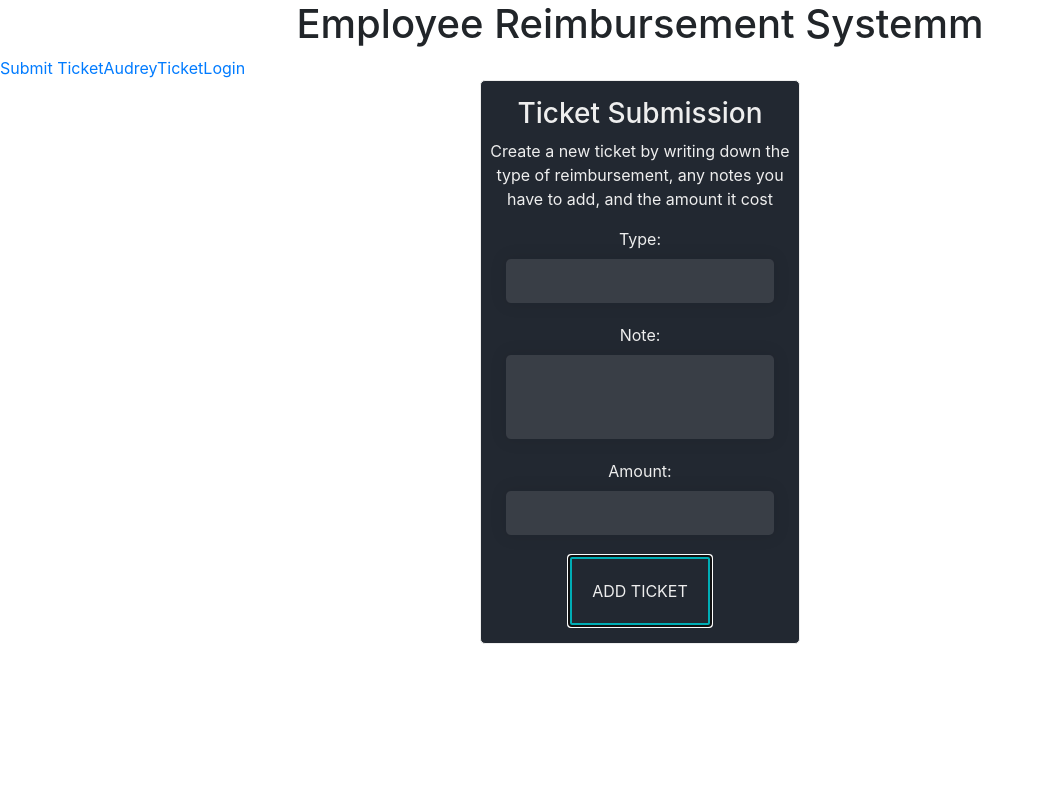
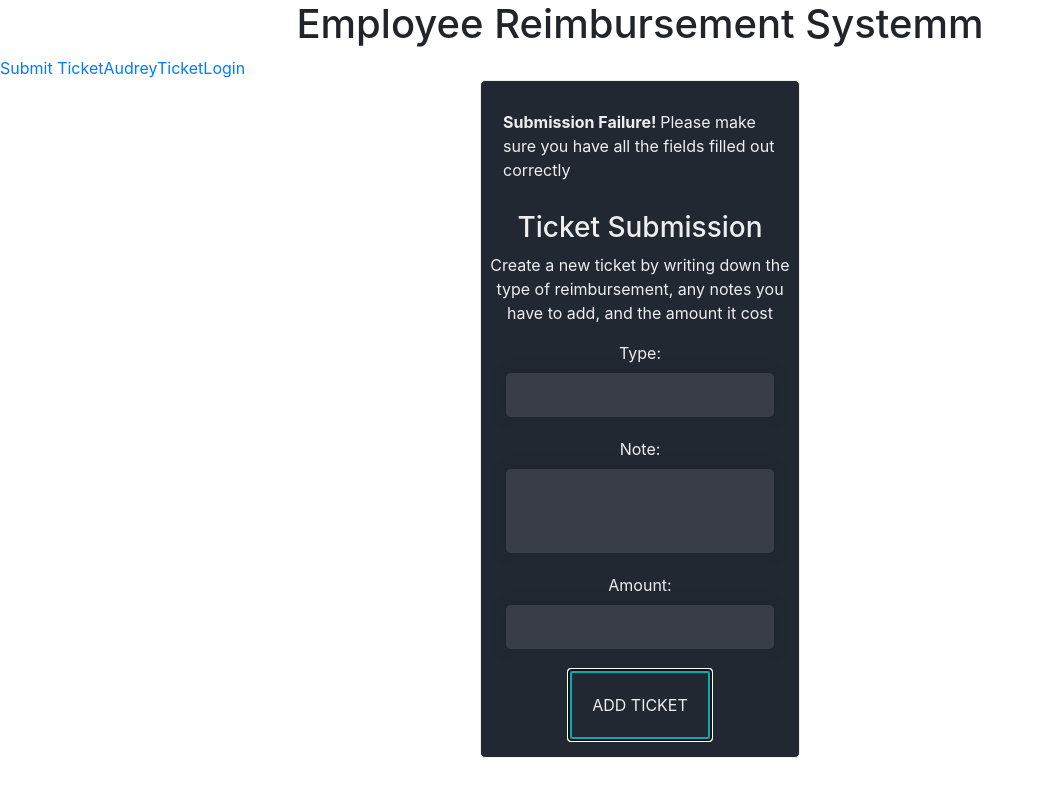
Before and after one commit to digitalengineeringlabs/revature-0628-p2-teama, an Angular app in the folder client/: page /submitTicket in a window 1280 px wide. Both pictures are taken after typing "Sample", "Sample", "Sample" into the empty fields and a click on the button "ADD TICKET". Shown: the top 796 px of the page, without its empty margins (0-1043 px from the left). Built offline with nearby package versions, Linux system fonts and the light colour scheme; no server answers.

Commit message:
added a failure and success message to the form

```diff
--- a/client/src/app/submit-ticket/submit-ticket.component.html
+++ b/client/src/app/submit-ticket/submit-ticket.component.html
@@ -2,6 +2,24 @@
 
 
 <div class="submit-ticket">
+
+  <div class="row"  *ngIf="errors">
+    <div class="col-xs-12">
+      <p class="alert alert-fail">
+          <strong>Submission Failure! </strong>Please make sure you have all the fields filled out correctly
+
+      </p>
+    </div>
+  </div>
+
+  <div class="row"  *ngIf="success">
+    <div class="col-xs-12">
+      <p class="alert alert-fail">
+          <strong>Submission Success! </strong>
+
+      </p>
+    </div>
+  </div>
     <h3>Ticket Submission</h3>
     <p class="desc">Create a new ticket by writing down the type of reimbursement, any notes you have to add, and the amount it cost</p>
     <label class="ticket-label" for="new-ticket">Type: </label>
@@ -12,6 +30,8 @@
     <input class="new-ticket" id="new-ticket"  #ticketAmount />
 
 
+
+
     <button class="add-ticket" (click)="add(ticketType.value, ticketNote.value, ticketAmount.value);
     ticketType.value=''; ticketNote.value=''; ticketAmount.value='';">
       Add Ticket
--- a/client/src/app/submit-ticket/submit-ticket.component.ts
+++ b/client/src/app/submit-ticket/submit-ticket.component.ts
@@ -12,7 +12,8 @@ export class SubmitTicketComponent implements OnInit {
 
   tickets: Ticket[] = [];
   showMsg: boolean = false;
-
+  errors = "";
+  success = "";
 
 
   constructor(private ticketService: TicketService) { }
@@ -25,7 +26,15 @@ export class SubmitTicketComponent implements OnInit {
       .subscribe(ticket => {
         this.tickets.push(ticket);
 
-      });
+        this.errors = "";
+        this.success = "success!"
+
+      },
+        error => {
+          this.errors = error;
+
+        }
+      );
   }
 
 
```
